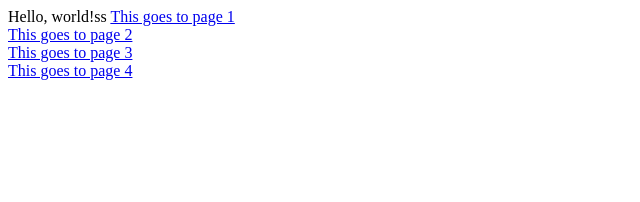
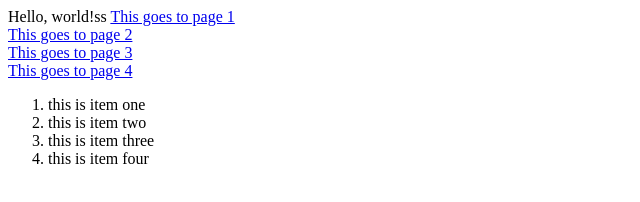
Before and after one commit to PeptronicMan/project0, a plain HTML site: page index.html in a window 1280 px wide. Shown: the whole page, without its empty margins (0-640 px from the left). Drawn offline with Linux system fonts and the light colour scheme.

Commit message:
added list

```diff
--- a/index.html
+++ b/index.html
@@ -8,6 +8,11 @@
         <a href = "page1.html">This goes to page 1<a> <br>
         <a href = "page2.html">This goes to page 2<a> <br>
         <a href = "page3.html">This goes to page 3<a> <br>
-        <a href = "page4.html">This goes to page 4<a>
+        <a href = "page4.html">This goes to page 4<a> <br>
+        <ol>
+          <li>this is item one</li>
+          <li>this is item two</li>
+          <li>this is item three</li>
+          <li>this is item four</li>
     </body>
 </html>
```
